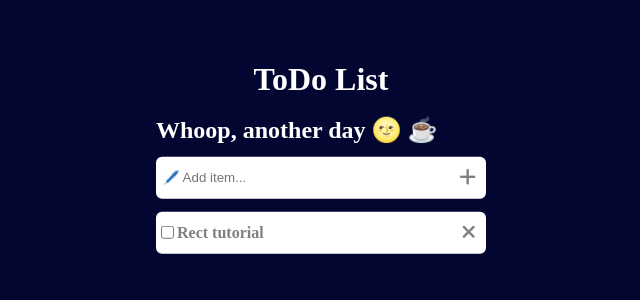
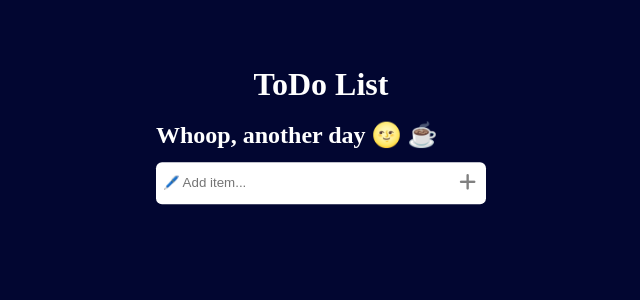
Before and after one commit to aagneye-syam/toDoList, a React (Create React App) app: page / in a window 1280 px wide. Shown: the top 300 px of the page, without its empty margins (319-959 px from the left). Built offline with nearby package versions, Linux system fonts and the light colour scheme.

Commit message:
making of toDos display

```diff
--- a/src/App.js
+++ b/src/App.js
@@ -1,10 +1,9 @@
-
-import './App.css';
-import { useState } from 'react';
+import "./App.css";
+import { useState } from "react";
 
 function App() {
-  const [toDos,setToDos] = useState([]) ;
-  const [toDo,setToDo] = useState('');
+  const [toDos, setToDos] = useState([]);
+  const [toDo, setToDo] = useState("");
 
   return (
     <div className="app">
@@ -16,19 +15,31 @@ function App() {
         <h2>Whoop, another day 🌝 ☕ </h2>
       </div>
       <div className="input">
-        <input value={toDo} onChange={(e)=>setToDo(e.target.value)} type="text" placeholder="🖊️ Add item..." />
-        <i className="fas fa-plus"></i>
+        <input
+          value={toDo}
+          onChange={(e) => setToDo(e.target.value)}
+          type="text"
+          placeholder="🖊️ Add item..."
+        />
+        <i
+          onClick={() => setToDos([...toDos, toDo])}
+          className="fas fa-plus"
+        ></i>
       </div>
       <div className="todos">
+        {toDos.map((value) => {
+          return (
             <div className="todo">
               <div className="left">
                 <input type="checkbox" name="" id="" />
-            <p>Rect tutorial</p>
+                <p>{value}</p>
               </div>
               <div className="right">
                 <i className="fas fa-times"></i>
               </div>
             </div>
+          );
+        })}
       </div>
     </div>
   );
```
Lines whose indentation alone changed are shown as unchanged.
